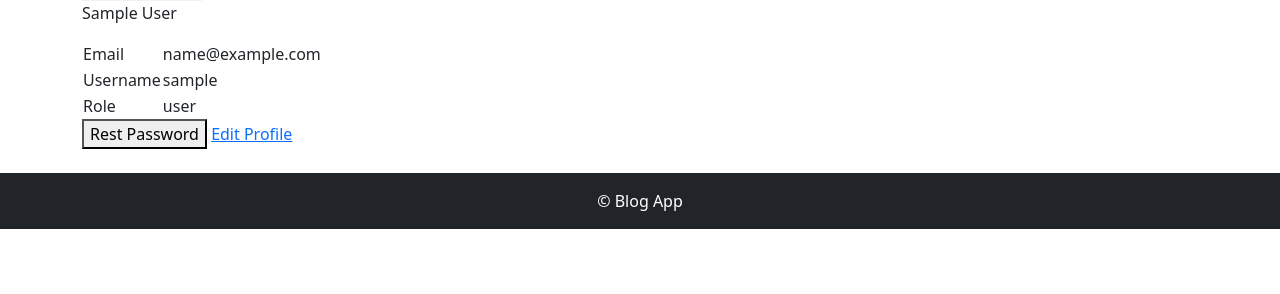
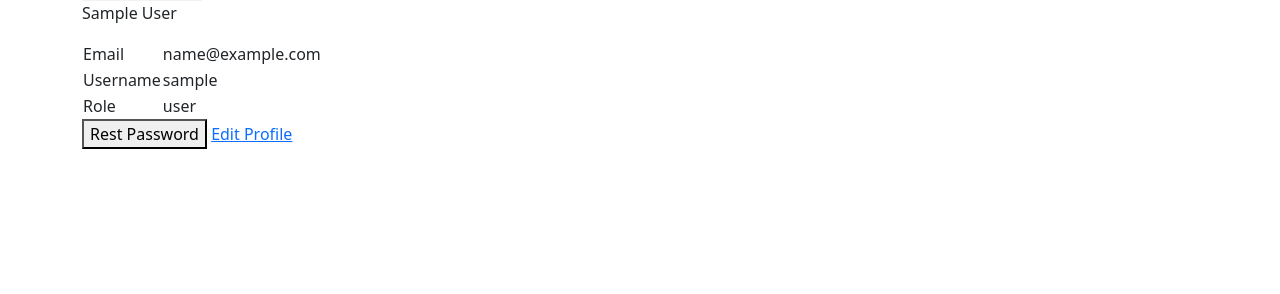
Before and after one commit to prasad-xma/django-blog-project, a Django app: a page that uses templates/base.html in a window 1280 px wide. Shown: the part 199-493 px from the top of the page. Run offline with Django 5.2, Linux system fonts and the light colour scheme; the visitor is signed in with stand-in values (Sample User, id 1).

Commit message:
update: remove footer

```diff
--- a/templates/base.html
+++ b/templates/base.html
@@ -67,8 +67,8 @@
     </div>
 
     <!-- Footer -->
-    <footer class="bg-dark text-white text-center py-3 mt-4">
-        <p class="mb-0">© {{ now|date:"Y" }} Blog App</p>
+    <footer>
+
     </footer>
 
     <!-- Bootstrap JS -->
```
